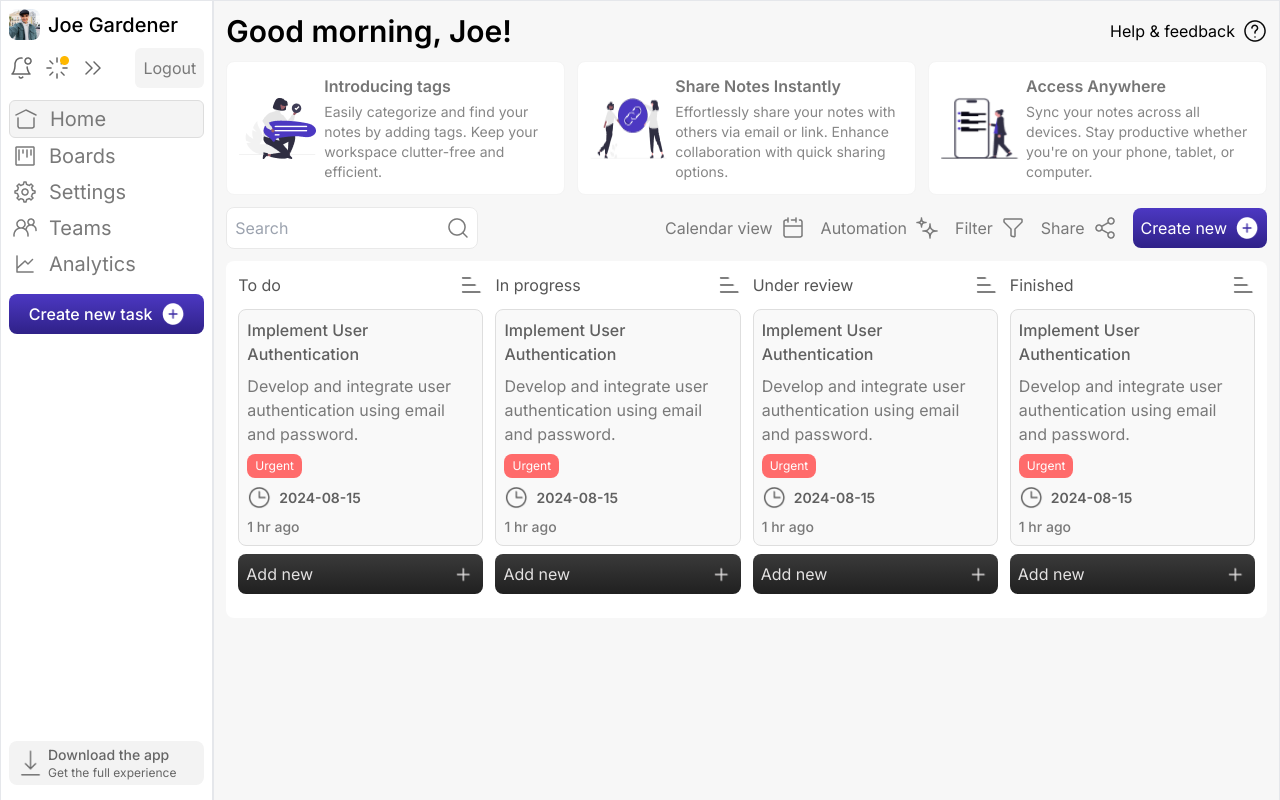
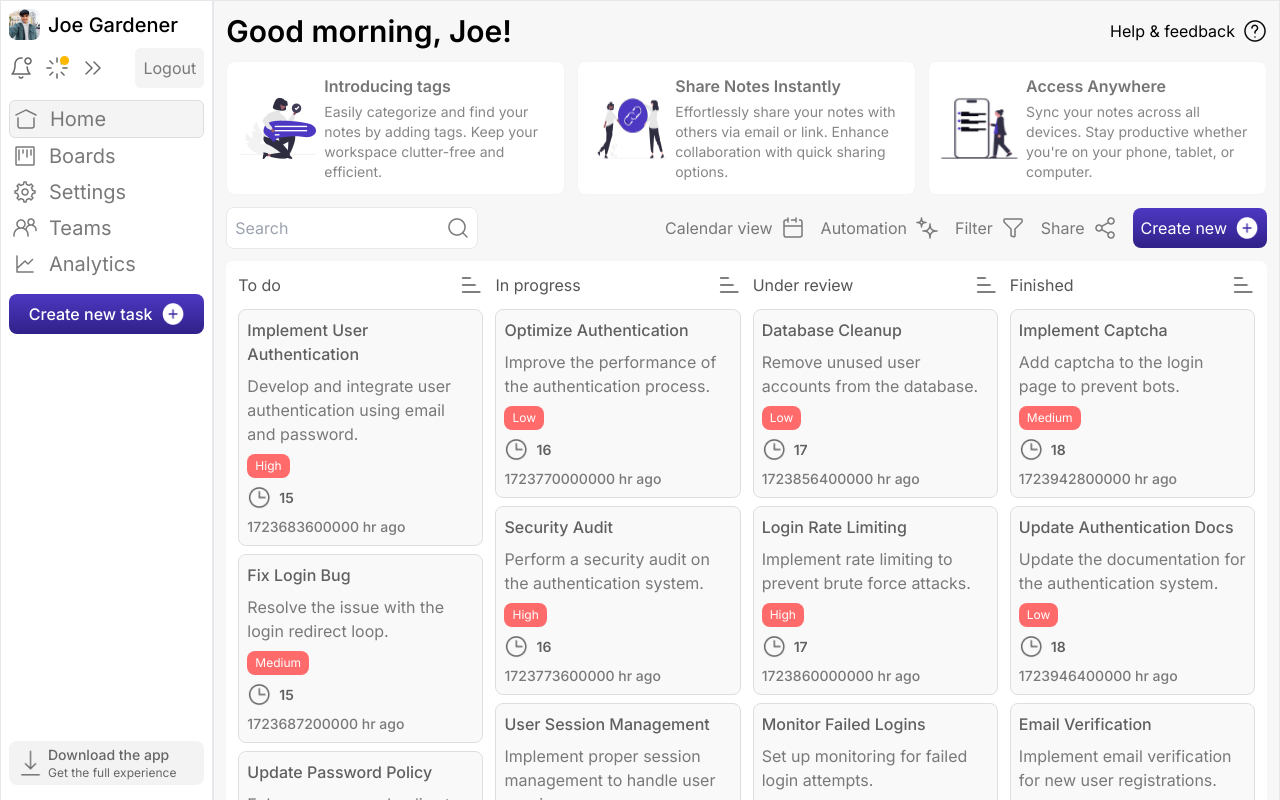
Before and after one commit to Avin008/crework-assignment, a Next.js app: page /dashboard in a window 1280 px wide. Shown: the top 800 px of the page. Built offline with nearby package versions, Linux system fonts and the light colour scheme.

Commit message:
added: task types

```diff
--- /dev/null
+++ b/components/CategoryColumn.tsx
@@ -0,0 +1,25 @@
+import Image from "next/image";
+import TaskCard from "./TaskCard";
+import AddTaskButton from "./AddTaskButton";
+import { Category } from "./TaskSections";
+
+const CategoryColumn = ({ category }: { category: Category }) => {
+  return (
+    <div>
+      <div className="flex justify-between items-center">
+        <h1 className="text-[#555555] font-normal text-base">
+          {category.category}
+        </h1>
+        <Image src="/stairs.png" width={24} height={24} alt="" />
+      </div>
+      <div className="py-3 space-y-2">
+        {category.tasks.map((task) => (
+          <TaskCard key={task.id} task={task} />
+        ))}
+        <AddTaskButton />
+      </div>
+    </div>
+  );
+};
+
+export default CategoryColumn;
--- a/components/TaskCard.tsx
+++ b/components/TaskCard.tsx
@@ -1,23 +1,24 @@
 import Image from "next/image";
+import { Task } from "./TaskSections";
 
-const TaskCard = () => {
+const TaskCard = ({ task }: { task: Task }) => {
   return (
     <div className="bg-[#F9F9F9] p-2 space-y-2 rounded-lg border border-[#DEDEDE]">
-      <h1 className="font-medium text-[#606060] text-base">
-        Implement User Authentication
-      </h1>
-      <p className="text-[#797979]">
-        Develop and integrate user authentication using email and password.
-      </p>
+      <h1 className="font-medium text-[#606060] text-base">{task.title}</h1>
+      <p className="text-[#797979]">{task.description}</p>
       <div className="bg-[#FF6B6B] w-fit h-fit p-1 px-2 rounded-lg text-white font-normal text-xs">
-        Urgent
+        {task.priority}
       </div>
       <div className="flex items-center gap-2">
         <Image src="/clock.png" alt="clock" width={24} height={24} />
-        <p className="text-[#606060] font-semibold text-sm">2024-08-15</p>
+        <p className="text-[#606060] font-semibold text-sm">
+          {new Date(task.timestamp).getDate()}
+        </p>
       </div>
       <div>
-        <p className="text-[#797979] font-medium text-sm">1 hr ago</p>
+        <p className="text-[#797979] font-medium text-sm">
+          {new Date(task.timestamp).getTime()} hr ago
+        </p>
       </div>
     </div>
   );
--- a/components/TaskSections.tsx
+++ b/components/TaskSections.tsx
@@ -1,30 +1,197 @@
 import Image from "next/image";
 import TaskCard from "./TaskCard";
 import AddTaskButton from "./AddTaskButton";
+import CategoryColumn from "./CategoryColumn";
 
-const taskData = [
-  { id: 1, category: "To do" },
-  { id: 2, category: "In progress" },
-  { id: 3, category: "Under review" },
-  { id: 4, category: "Finished" },
+export type Task = {
+  id: string;
+  title: string;
+  description: string;
+  priority: "High" | "Medium" | "Low";
+  timestamp: string;
+};
+
+export type Category = {
+  id: string;
+  category: string;
+  tasks: Task[];
+};
+
+const categories: Category[] = [
+  {
+    id: "1",
+    category: "To do",
+    tasks: [
+      {
+        id: "task1-1",
+        title: "Implement User Authentication",
+        description:
+          "Develop and integrate user authentication using email and password.",
+        priority: "High",
+        timestamp: "2024-08-15T01:00:00Z",
+      },
+      {
+        id: "task1-2",
+        title: "Fix Login Bug",
+        description: "Resolve the issue with the login redirect loop.",
+        priority: "Medium",
+        timestamp: "2024-08-15T02:00:00Z",
+      },
+      {
+        id: "task1-3",
+        title: "Update Password Policy",
+        description: "Enhance password policy to include special characters.",
+        priority: "Low",
+        timestamp: "2024-08-15T03:00:00Z",
+      },
+      {
+        id: "task1-4",
+        title: "Add Forgot Password Feature",
+        description:
+          "Implement a feature to allow users to reset their passwords.",
+        priority: "High",
+        timestamp: "2024-08-15T04:00:00Z",
+      },
+      {
+        id: "task1-5",
+        title: "Integrate OAuth",
+        description: "Integrate Google and Facebook OAuth for user login.",
+        priority: "Medium",
+        timestamp: "2024-08-15T05:00:00Z",
+      },
+    ],
+  },
+  {
+    id: "2",
+    category: "In progress",
+    tasks: [
+      {
+        id: "task2-1",
+        title: "Optimize Authentication",
+        description: "Improve the performance of the authentication process.",
+        priority: "Low",
+        timestamp: "2024-08-16T01:00:00Z",
+      },
+      {
+        id: "task2-2",
+        title: "Security Audit",
+        description: "Perform a security audit on the authentication system.",
+        priority: "High",
+        timestamp: "2024-08-16T02:00:00Z",
+      },
+      {
+        id: "task2-3",
+        title: "User Session Management",
+        description:
+          "Implement proper session management to handle user sessions.",
+        priority: "Medium",
+        timestamp: "2024-08-16T03:00:00Z",
+      },
+      {
+        id: "task2-4",
+        title: "Update Login UI",
+        description: "Redesign the login page for a better user experience.",
+        priority: "Low",
+        timestamp: "2024-08-16T04:00:00Z",
+      },
+      {
+        id: "task2-5",
+        title: "Two-Factor Authentication",
+        description: "Add two-factor authentication for additional security.",
+        priority: "High",
+        timestamp: "2024-08-16T05:00:00Z",
+      },
+    ],
+  },
+  {
+    id: "3",
+    category: "Under review",
+    tasks: [
+      {
+        id: "task3-1",
+        title: "Database Cleanup",
+        description: "Remove unused user accounts from the database.",
+        priority: "Low",
+        timestamp: "2024-08-17T01:00:00Z",
+      },
+      {
+        id: "task3-2",
+        title: "Login Rate Limiting",
+        description: "Implement rate limiting to prevent brute force attacks.",
+        priority: "High",
+        timestamp: "2024-08-17T02:00:00Z",
+      },
+      {
+        id: "task3-3",
+        title: "Monitor Failed Logins",
+        description: "Set up monitoring for failed login attempts.",
+        priority: "Medium",
+        timestamp: "2024-08-17T03:00:00Z",
+      },
+      {
+        id: "task3-4",
+        title: "Session Timeout",
+        description: "Implement session timeout for inactive users.",
+        priority: "Low",
+        timestamp: "2024-08-17T04:00:00Z",
+      },
+      {
+        id: "task3-5",
+        title: "User Account Lockout",
+        description: "Lock user accounts after multiple failed login attempts.",
+        priority: "High",
+        timestamp: "2024-08-17T05:00:00Z",
+      },
+    ],
+  },
+  {
+    id: "4",
+    category: "Finished",
+    tasks: [
+      {
+        id: "task4-1",
+        title: "Implement Captcha",
+        description: "Add captcha to the login page to prevent bots.",
+        priority: "Medium",
+        timestamp: "2024-08-18T01:00:00Z",
+      },
+      {
+        id: "task4-2",
+        title: "Update Authentication Docs",
+        description: "Update the documentation for the authentication system.",
+        priority: "Low",
+        timestamp: "2024-08-18T02:00:00Z",
+      },
+      {
+        id: "task4-3",
+        title: "Email Verification",
+        description: "Implement email verification for new user registrations.",
+        priority: "High",
+        timestamp: "2024-08-18T03:00:00Z",
+      },
+      {
+        id: "task4-4",
+        title: "Password Strength Meter",
+        description: "Add a password strength meter to the registration form.",
+        priority: "Medium",
+        timestamp: "2024-08-18T04:00:00Z",
+      },
+      {
+        id: "task4-5",
+        title: "Admin Login Monitoring",
+        description: "Monitor and log admin login activities.",
+        priority: "High",
+        timestamp: "2024-08-18T05:00:00Z",
+      },
+    ],
+  },
 ];
 
 const TaskSections = () => {
   return (
     <section className="grid grid-cols-4 gap-3 rounded-lg p-3 bg-white">
-      {taskData.map((x) => (
-        <div key={x.id}>
-          <div className="flex justify-between items-center">
-            <h1 className="text-[#555555] font-normal text-base">
-              {x.category}
-            </h1>
-            <Image src="/stairs.png" width={24} height={24} alt="" />
-          </div>
-          <div className="py-3 space-y-2">
-            <TaskCard />
-            <AddTaskButton />
-          </div>
-        </div>
+      {categories.map((category) => (
+        <CategoryColumn key={category.id} category={category} />
       ))}
     </section>
   );
```
